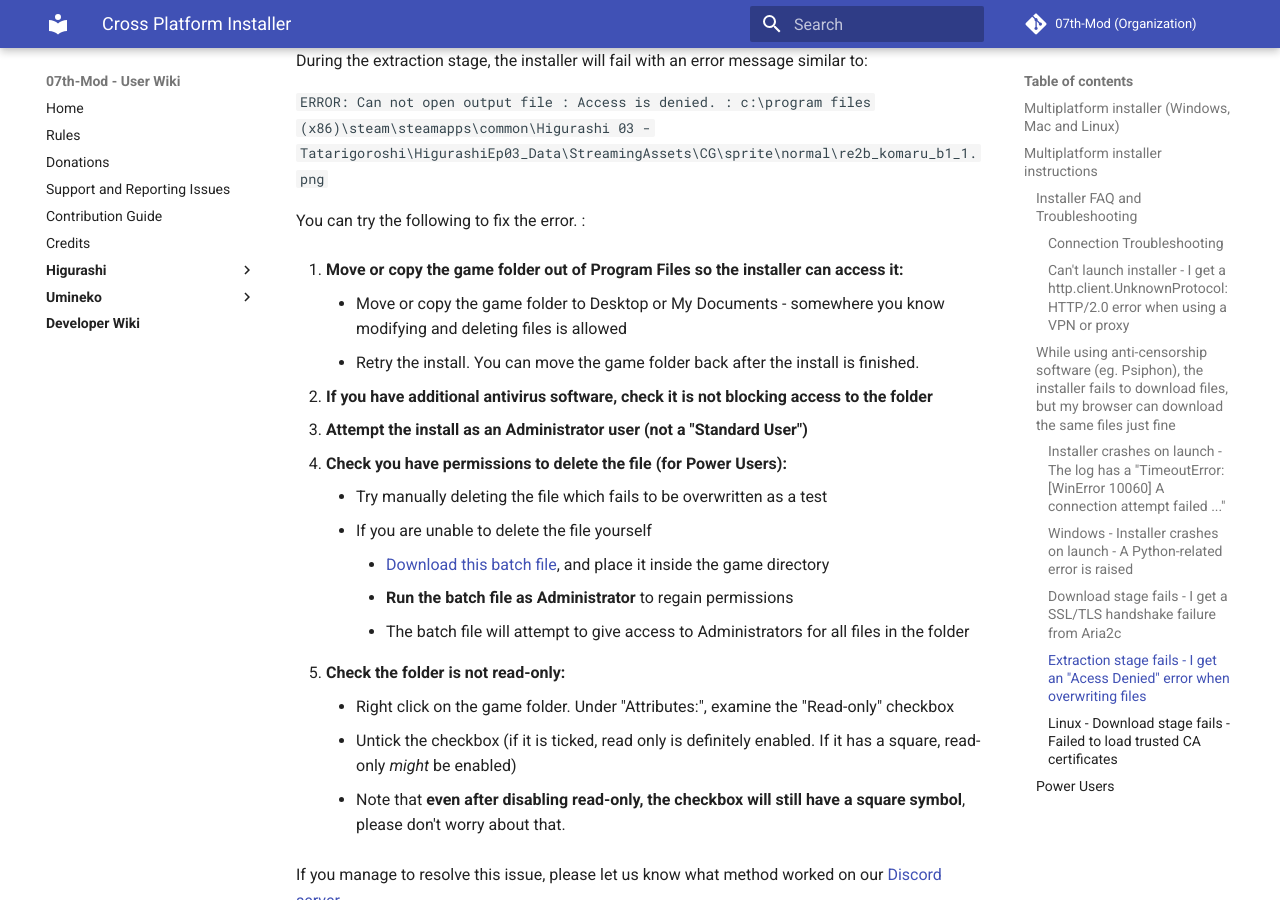
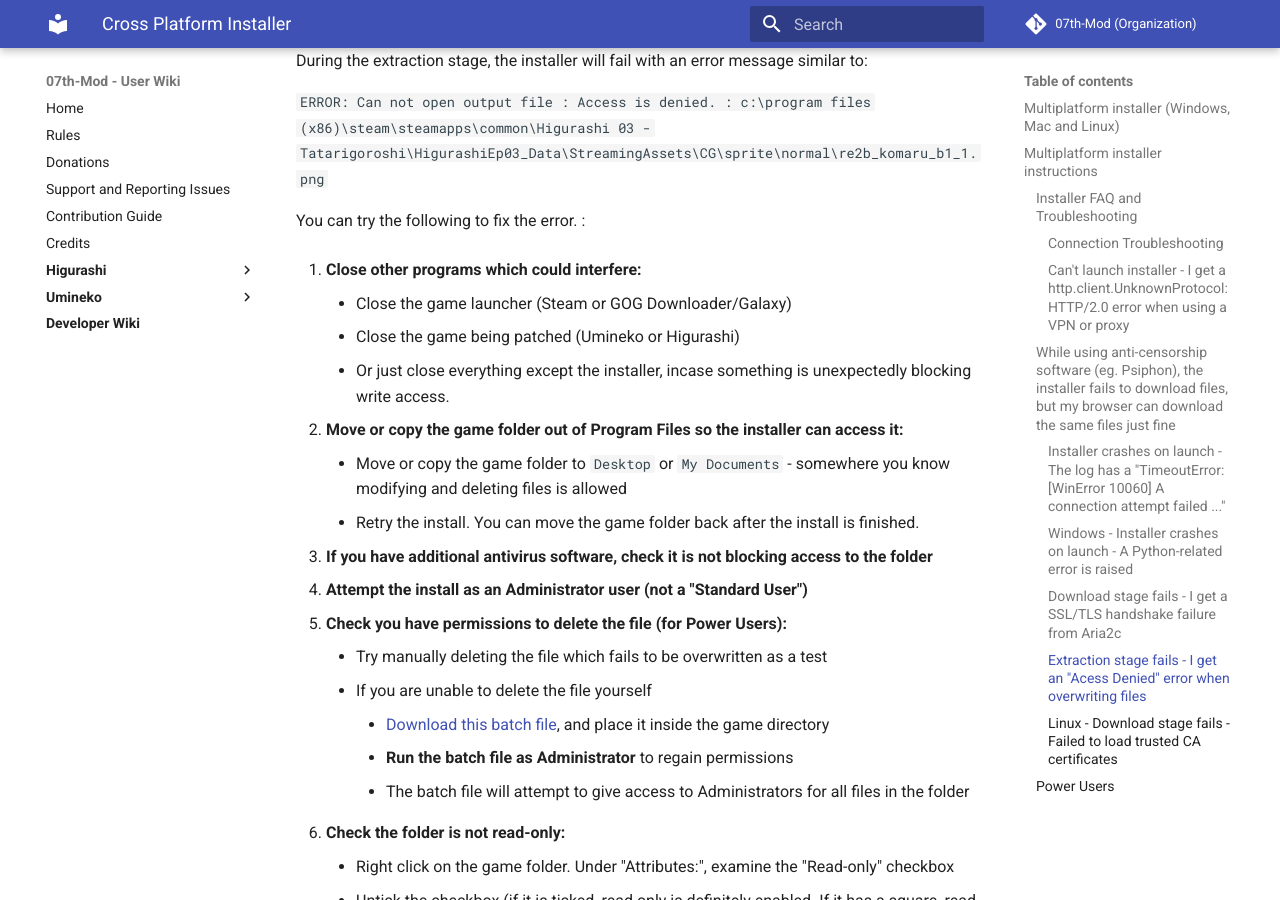
Before and after one commit to 07th-mod/wiki, an MkDocs documentation site: the page built from docs/Snippets/Cross-Platform-Installer.md, in a window 1280 px wide and 900 px high, scrolled down 2767 px. Built offline with MkDocs 1.6.1 and Material for MkDocs 9.7.7, drawn with Linux system fonts in a browser that asks for light colours.

Commit message:
Update "Access Denied" FAQ

```diff
--- a/docs/Snippets/Cross-Platform-Installer.md
+++ b/docs/Snippets/Cross-Platform-Installer.md
@@ -126,22 +126,27 @@
 
 You can try the following to fix the error. :
 
-1. **Move or copy the game folder out of Program Files so the installer can access it:**
-    - Move or copy the game folder to Desktop or My Documents - somewhere you know modifying and deleting files is allowed
+1. **Close other programs which could interfere:**
+    - Close the game launcher (Steam or GOG Downloader/Galaxy)
+    - Close the game being patched (Umineko or Higurashi)
+    - Or just close everything except the installer, incase something is unexpectedly blocking write access.
+
+2. **Move or copy the game folder out of Program Files so the installer can access it:**
+    - Move or copy the game folder to `Desktop` or `My Documents` - somewhere you know modifying and deleting files is allowed
     - Retry the install. You can move the game folder back after the install is finished.
 
-2. **If you have additional antivirus software, check it is not blocking access to the folder**
+3. **If you have additional antivirus software, check it is not blocking access to the folder**
 
-3. **Attempt the install as an Administrator user (not a "Standard User")**
+4. **Attempt the install as an Administrator user (not a "Standard User")**
 
-4. **Check you have permissions to delete the file (for Power Users):**
+5. **Check you have permissions to delete the file (for Power Users):**
     - Try manually deleting the file which fails to be overwritten as a test
     - If you are unable to delete the file yourself
         - [Download this batch file](https://github.com/drojf/windows-permission-fixer/raw/master/RUN_AS_ADMIN-grant_this_folder_admin.bat), and place it inside the game directory
         - **Run the batch file as Administrator** to regain permissions
         - The batch file will attempt to give access to Administrators for all files in the folder
 
-5. **Check the folder is not read-only:**
+6. **Check the folder is not read-only:**
     - Right click on the game folder. Under "Attributes:", examine the "Read-only" checkbox
     - Untick the checkbox (if it is ticked, read only is definitely enabled. If it has a square, read-only *might* be enabled)
     - Note that **even after disabling read-only, the checkbox will still have a square symbol**, please don't worry about that.
```
